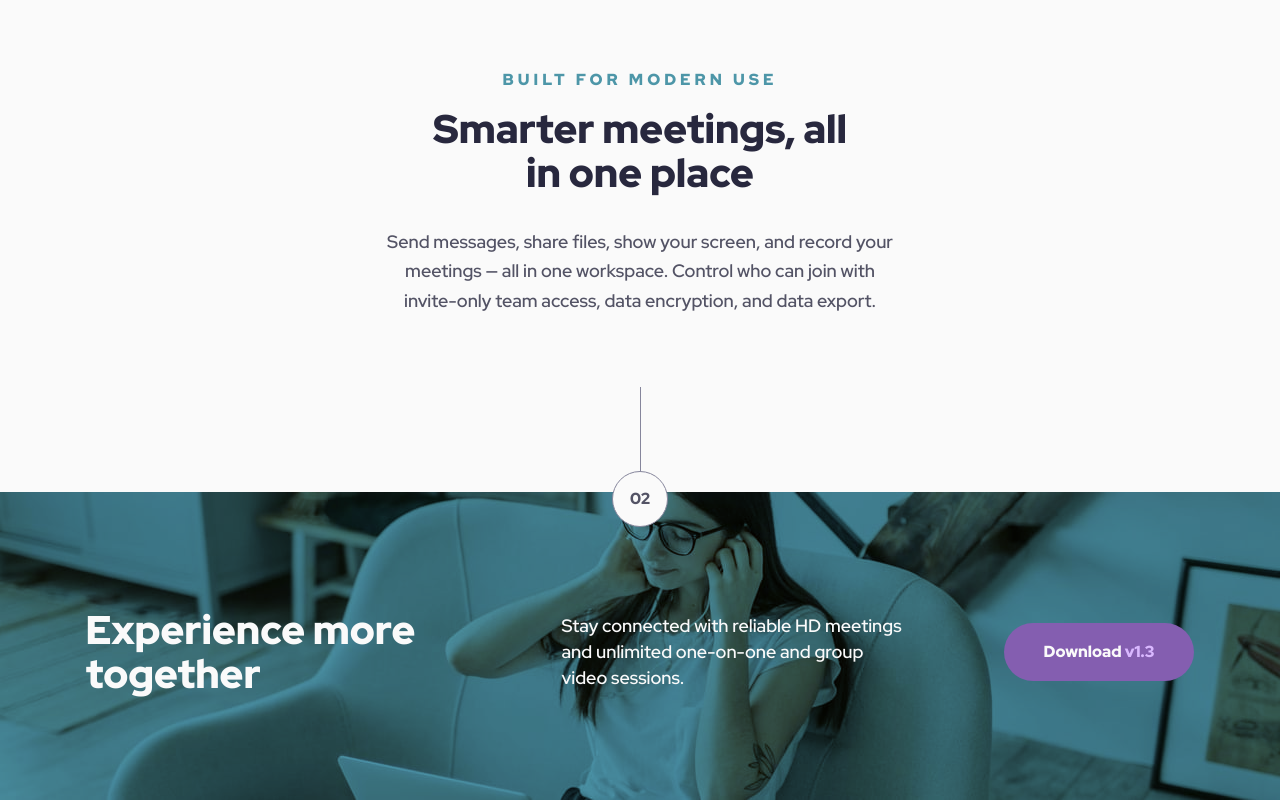
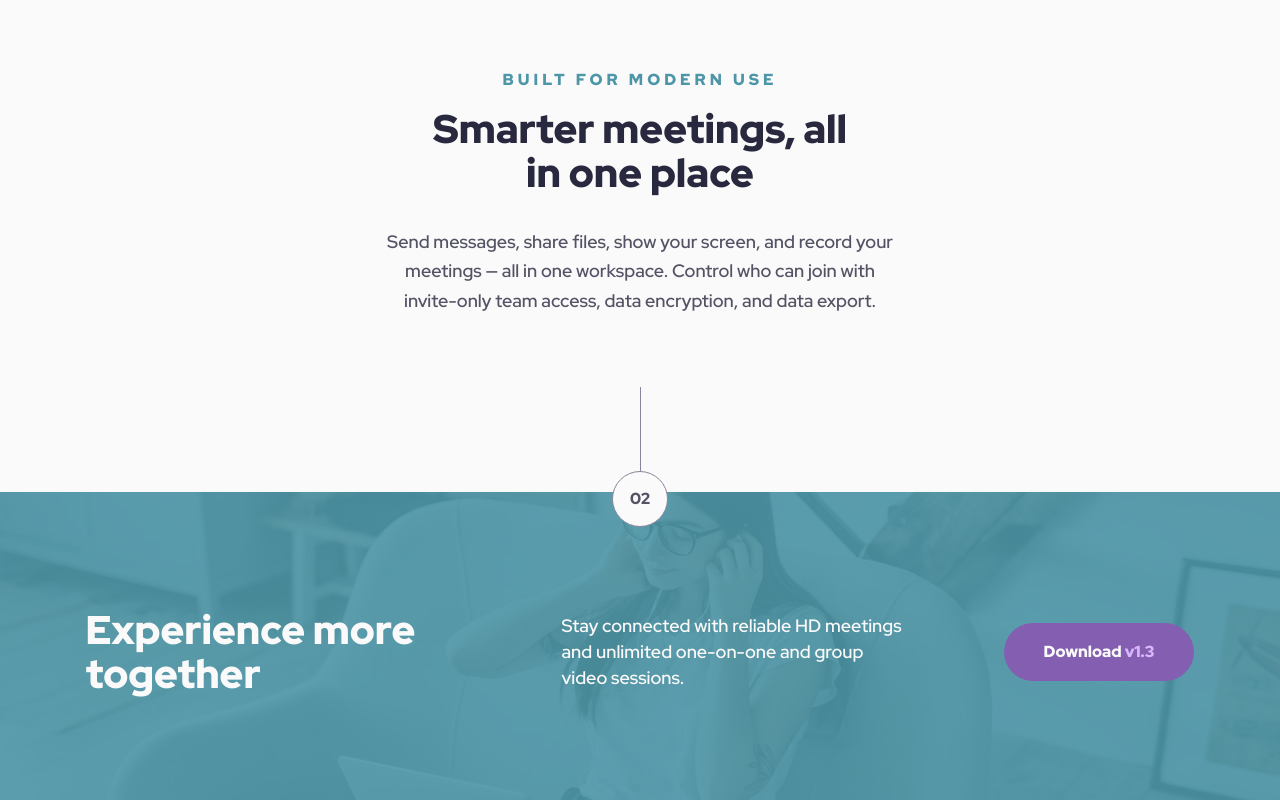
Before and after one commit to DarkstarXDD/meet-landing-page, a website built with Vite: page index.html in a window 1280 px wide. Shown: the part 1096-1896 px from the top of the page. Built offline with nearby package versions, Linux system fonts and the light colour scheme.

Commit message:
minor changes & section two overlay

```diff
--- a/styles.css
+++ b/styles.css
@@ -40,7 +40,7 @@ button {
   font: inherit;
 }
 
-/* --------------- CSS Variables --------------- */
+/* ------------------- CSS Variables ------------------- */
 :root {
   --ff-red-hat-display: "Red Hat Display", sans-serif;
 
@@ -76,7 +76,7 @@ button {
   --clr-secondary-heading: var(--clr-neutral-100);
   --clr-secondary-body: var(--clr-neutral-100);
 }
-/* --------------- End of CSS Variables --------------- */
+/* ------------------- End of CSS Variables ------------------- */
 
 .flex-column {
   display: flex;
@@ -112,10 +112,6 @@ body {
   gap: 4rem;
 }
 
-.picture-right {
-  display: none;
-}
-
 .section {
   text-align: center;
   padding-inline: 1.5rem;
@@ -125,11 +121,17 @@ body {
   display: grid;
   place-items: center;
   gap: 3rem;
+  padding-inline: 0;
+}
+
+.picture-right {
+  display: none;
 }
 
 .hero-content {
-  max-width: 28rem;
+  max-width: 29.5rem;
   gap: 1.5rem;
+  padding-inline: 1.5rem;
 }
 
 .hero-title {
@@ -203,10 +205,6 @@ body {
   border-radius: 100%;
 }
 
-.number-two {
-  z-index: 1;
-}
-
 .image-grid {
   max-width: 69.375rem;
   display: grid;
@@ -251,20 +249,36 @@ body {
   padding-inline: 0rem;
 }
 
+.number-two {
+  z-index: 3;
+}
+
 .bg-wrapper {
   width: 100%;
-  background-color: var(--clr-primary-400);
+  position: relative;
   background-image: url("/assets/images/mobile/image-footer.jpg");
   background-size: cover;
-  background-blend-mode: multiply;
   margin-top: -2.2rem;
   padding-inline: 1.5rem;
+}
+
+.bg-wrapper::before {
+  content: "";
+  position: absolute;
+  top: 0;
+  right: 0;
+  bottom: 0;
+  left: 0;
+  background-color: var(--clr-primary-400);
+  opacity: 0.9;
+  z-index: 1;
 }
 
 .content-wrapper-two {
   max-width: 32rem;
   gap: 1.5rem;
   padding-block: 5.75rem 4.5rem;
+  z-index: 2;
 }
 
 .content-title-two {
@@ -277,7 +291,7 @@ body {
   margin-bottom: 0.5rem;
 }
 
-/* --------------- Media Queries --------------- */
+/* ------------------- Media Queries ------------------- */
 @media (min-width: 48rem) {
   :root {
     --fs-800: 2.5rem;
@@ -333,7 +347,6 @@ body {
   }
 
   .header {
-    /* padding-block: 5rem 3.75rem; */
     padding-block: 5rem 6.75rem;
   }
 
@@ -345,7 +358,6 @@ body {
     max-width: 94rem;
     grid-template-columns: 1fr 33.75rem 1fr;
     gap: 5.5rem;
-    padding: 0;
   }
 
   .picture-left {
@@ -359,6 +371,7 @@ body {
   .hero-content {
     max-width: none;
     gap: 2rem;
+    padding: 0;
   }
 
   .hero-title {
```
